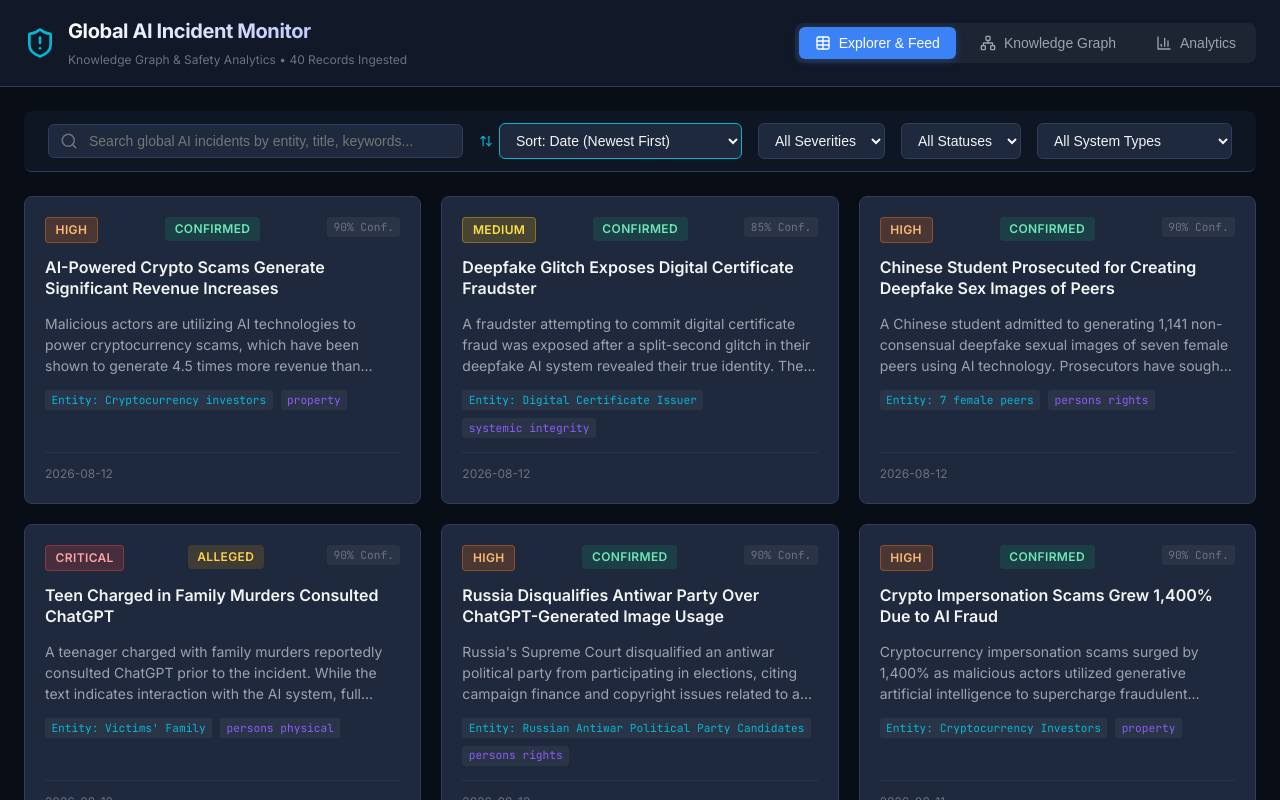
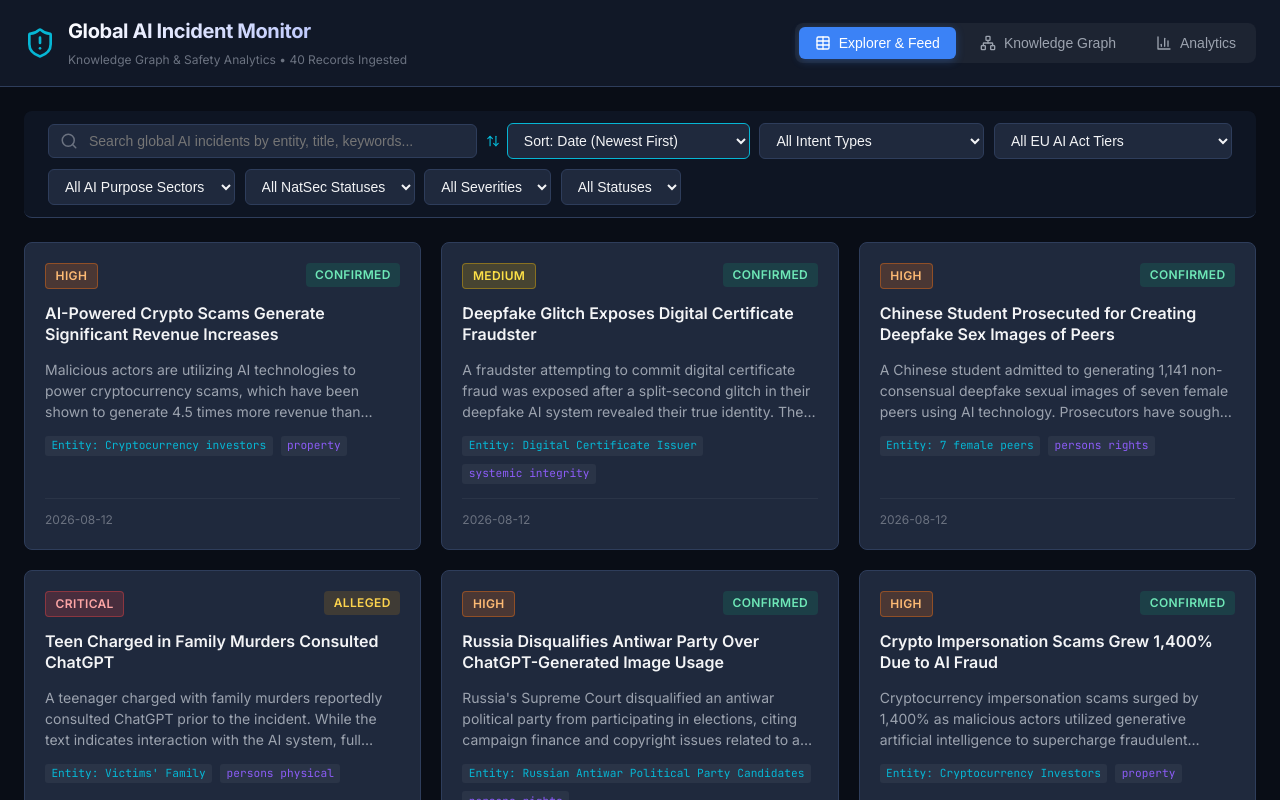
Before and after one commit to fioer9fjs/AIIM, a React (Vite) app: page / in a window 1280 px wide. Shown: the top 800 px of the page. Built offline with nearby package versions, Linux system fonts and the light colour scheme.

Commit message:
feat: implement MIT AI Risk Repository & AIID taxonomy extensions and filter controls

```diff
--- a/src/components/ExplorerView.tsx
+++ b/src/components/ExplorerView.tsx
@@ -1,5 +1,5 @@
 import React, { useState, useMemo } from 'react';
-import { Search, ArrowUpDown, GitCommit } from 'lucide-react';
+import { Search, ArrowUpDown, GitCommit, ShieldAlert, Zap } from 'lucide-react';
 import { AIIncident } from '../types/incident';
 
 interface ExplorerViewProps {
@@ -19,6 +19,10 @@
   const [severityFilter, setSeverityFilter] = useState<string>('all');
   const [statusFilter, setStatusFilter] = useState<string>('all');
   const [systemFilter, setSystemFilter] = useState<string>('all');
+  const [intentFilter, setIntentFilter] = useState<string>('all');
+  const [euFilter, setEuFilter] = useState<string>('all');
+  const [purposeFilter, setPurposeFilter] = useState<string>('all');
+  const [natsecFilter, setNatsecFilter] = useState<string>('all');
   const [sortBy, setSortBy] = useState<string>('date-desc');
 
   const filteredAndSortedIncidents = useMemo(() => {
@@ -32,8 +36,12 @@
       const matchesSeverity = severityFilter === 'all' || inc.severity === severityFilter;
       const matchesStatus = statusFilter === 'all' || inc.verification_status === statusFilter;
       const matchesSystem = systemFilter === 'all' || inc.system_classification === systemFilter;
+      const matchesIntent = intentFilter === 'all' || inc.intent === intentFilter;
+      const matchesEu = euFilter === 'all' || inc.eu_ai_act_tier === euFilter;
+      const matchesPurpose = purposeFilter === 'all' || inc.primary_purpose === purposeFilter;
+      const matchesNatsec = natsecFilter === 'all' || (natsecFilter === 'yes' ? inc.natsec_impact === true : inc.natsec_impact === false);
 
-      return matchesSearch && matchesSeverity && matchesStatus && matchesSystem;
+      return matchesSearch && matchesSeverity && matchesStatus && matchesSystem && matchesIntent && matchesEu && matchesPurpose && matchesNatsec;
     });
 
     return list.sort((a, b) => {
@@ -58,13 +66,13 @@
       }
       return 0;
     });
-  }, [incidents, search, severityFilter, statusFilter, systemFilter, sortBy]);
+  }, [incidents, search, severityFilter, statusFilter, systemFilter, intentFilter, euFilter, purposeFilter, natsecFilter, sortBy]);
 
   return (
     <div>
       {/* Controls / Filters & Sort */}
-      <div className="controls-bar" style={{ borderRadius: '8px', marginBottom: '1.5rem' }}>
-        <div className="search-input-wrapper">
+      <div className="controls-bar" style={{ borderRadius: '8px', marginBottom: '1.5rem', gap: '0.6rem', flexWrap: 'wrap' }}>
+        <div className="search-input-wrapper" style={{ minWidth: '240px' }}>
           <Search className="search-icon" />
           <input
             type="text"
@@ -94,6 +102,58 @@
           </select>
         </div>
 
+        {/* MIT & AIID Filters */}
+        <select
+          className="filter-select"
+          value={intentFilter}
+          onChange={(e) => setIntentFilter(e.target.value)}
+          title="Filter by Intent (MIT AI Risk Repository)"
+        >
+          <option value="all">All Intent Types</option>
+          <option value="intentional_misuse">Intentional Misuse</option>
+          <option value="unintentional_failure">Unintentional System Failure</option>
+        </select>
+
+        <select
+          className="filter-select"
+          value={euFilter}
+          onChange={(e) => setEuFilter(e.target.value)}
+          title="Filter by EU AI Act Risk Tier"
+        >
+          <option value="all">All EU AI Act Tiers</option>
+          <option value="prohibited">Prohibited / Unacceptable Risk</option>
+          <option value="high_risk">High Risk (Annex III)</option>
+          <option value="limited_risk">Limited Risk (Transparency)</option>
+          <option value="minimal_risk">Minimal Risk</option>
+        </select>
+
+        <select
+          className="filter-select"
+          value={purposeFilter}
+          onChange={(e) => setPurposeFilter(e.target.value)}
+          title="Filter by Primary AI Purpose"
+        >
+          <option value="all">All AI Purpose Sectors</option>
+          <option value="generative_content">Generative Content</option>
+          <option value="autonomous_mobility">Autonomous Mobility</option>
+          <option value="biometric_surveillance">Biometric Surveillance</option>
+          <option value="financial_fintech">Financial / Fintech</option>
+          <option value="healthcare_medical">Healthcare & Medical</option>
+          <option value="recruitment_hr">Recruitment & HR</option>
+          <option value="defense_national_security">Defense & NatSec</option>
+        </select>
+
+        <select
+          className="filter-select"
+          value={natsecFilter}
+          onChange={(e) => setNatsecFilter(e.target.value)}
+          title="Filter by National Security Impact"
+        >
+          <option value="all">All NatSec Statuses</option>
+          <option value="yes">NatSec Impact: Yes</option>
+          <option value="no">NatSec Impact: No</option>
+        </select>
+
         <select
           className="filter-select"
           value={severityFilter}
@@ -116,18 +176,6 @@
           <option value="alleged">Alleged</option>
           <option value="disputed">Disputed</option>
         </select>
-
-        <select
-          className="filter-select"
-          value={systemFilter}
-          onChange={(e) => setSystemFilter(e.target.value)}
-        >
-          <option value="all">All System Types</option>
-          <option value="autonomous_agent">Autonomous Agent</option>
-          <option value="general_purpose_model">General-Purpose Model</option>
-          <option value="high_risk_regulated">High-Risk Regulated</option>
-          <option value="dual_use_security">Dual-Use / Security</option>
-        </select>
       </div>
 
       {/* Grid of Incidents */}
@@ -137,15 +185,28 @@
             <div className="card-header">
               <span className={`badge badge-${inc.severity}`}>{inc.severity}</span>
               <span className={`badge badge-${inc.verification_status}`}>{inc.verification_status}</span>
-              <span className="confidence-tag" title="Extraction confidence">
-                {Math.round((inc.confidence_scores?.severity ?? 1.0) * 100)}% Conf.
-              </span>
+              {inc.eu_ai_act_tier && (
+                <span className="badge" style={{ backgroundColor: 'rgba(59, 130, 246, 0.2)', color: '#93c5fd' }}>
+                  EU: {inc.eu_ai_act_tier.replace('_', ' ')}
+                </span>
+              )}
+              {inc.natsec_impact && (
+                <span className="badge" style={{ backgroundColor: 'rgba(239, 68, 68, 0.25)', color: '#fca5a5', display: 'inline-flex', alignItems: 'center', gap: '0.2rem' }}>
+                  <ShieldAlert size={12} /> NatSec
+                </span>
+              )}
             </div>
 
             <h3 className="card-title">{inc.title}</h3>
             <p className="card-summary">{inc.summary}</p>
 
             <div style={{ display: 'flex', gap: '0.5rem', flexWrap: 'wrap' }}>
+              {inc.intent && (
+                <span className="confidence-tag" style={{ color: inc.intent === 'intentional_misuse' ? '#f87171' : '#a7f3d0' }}>
+                  <Zap size={11} style={{ marginRight: '3px' }} />
+                  {inc.intent.replace('_', ' ')}
+                </span>
+              )}
               <span className="confidence-tag" style={{ color: 'var(--accent-cyan)' }}>
                 {inc.affected_parties?.[0] ? `Entity: ${inc.affected_parties[0]}` : inc.system_classification.replace(/_/g, ' ')}
               </span>
--- a/src/components/IncidentDetailDrawer.tsx
+++ b/src/components/IncidentDetailDrawer.tsx
@@ -1,5 +1,5 @@
 import React from 'react';
-import { X, ExternalLink, ShieldCheck, AlertTriangle, GitFork } from 'lucide-react';
+import { X, ExternalLink, ShieldCheck, AlertTriangle, GitFork, ShieldAlert, Zap, Layers } from 'lucide-react';
 import { AIIncident, GraphEdge } from '../types/incident';
 
 interface IncidentDetailDrawerProps {
@@ -41,9 +41,19 @@
         </div>
 
         <div>
-          <div style={{ display: 'flex', gap: '0.5rem', marginBottom: '0.75rem' }}>
+          <div style={{ display: 'flex', gap: '0.5rem', flexWrap: 'wrap', marginBottom: '0.75rem' }}>
             <span className={`badge badge-${incident.severity}`}>{incident.severity}</span>
             <span className={`badge badge-${incident.verification_status}`}>{incident.verification_status}</span>
+            {incident.eu_ai_act_tier && (
+              <span className="badge" style={{ backgroundColor: 'rgba(59, 130, 246, 0.2)', color: '#93c5fd' }}>
+                EU: {incident.eu_ai_act_tier.replace('_', ' ')}
+              </span>
+            )}
+            {incident.natsec_impact && (
+              <span className="badge" style={{ backgroundColor: 'rgba(239, 68, 68, 0.25)', color: '#fca5a5', display: 'inline-flex', alignItems: 'center', gap: '0.2rem' }}>
+                <ShieldAlert size={12} /> NatSec Impact
+              </span>
+            )}
           </div>
           <h2 style={{ fontSize: '1.25rem', fontWeight: 700, lineHeight: 1.3 }}>{incident.title}</h2>
           <span style={{ fontSize: '0.8rem', color: 'var(--text-dim)' }}>Reported Date: {incident.date}</span>
@@ -72,6 +82,43 @@
           </div>
         )}
 
+        {/* MIT & AIID Extended Classification */}
+        {(incident.intent || incident.primary_purpose || incident.harm_type) && (
+          <div className="detail-section" style={{ borderColor: 'rgba(56, 189, 248, 0.3)' }}>
+            <h4 style={{ color: 'var(--accent-cyan)', display: 'flex', alignItems: 'center', gap: '0.4rem' }}>
+              <Layers size={14} /> MIT AI Risk & AIID Taxonomy Extensions
+            </h4>
+            <div style={{ display: 'grid', gridTemplateColumns: '1fr 1fr', gap: '0.75rem', fontSize: '0.8rem' }}>
+              {incident.intent && (
+                <div>
+                  <span style={{ color: 'var(--text-dim)' }}>Intent / Causality:</span>
+                  <div style={{ fontWeight: 600, color: incident.intent === 'intentional_misuse' ? '#f87171' : '#a7f3d0' }}>
+                    {incident.intent.replace(/_/g, ' ')}
+                  </div>
+                </div>
+              )}
+              {incident.primary_purpose && (
+                <div>
+                  <span style={{ color: 'var(--text-dim)' }}>Primary AI Purpose:</span>
+                  <div style={{ fontWeight: 600 }}>{incident.primary_purpose.replace(/_/g, ' ')}</div>
+                </div>
+              )}
+              {incident.harm_type && (
+                <div>
+                  <span style={{ color: 'var(--text-dim)' }}>CSET Harm Type:</span>
+                  <div style={{ fontWeight: 600, color: 'var(--accent-purple)' }}>{incident.harm_type.replace(/_/g, ' ')}</div>
+                </div>
+              )}
+              {incident.eu_ai_act_tier && (
+                <div>
+                  <span style={{ color: 'var(--text-dim)' }}>EU AI Act Tier:</span>
+                  <div style={{ fontWeight: 600, color: '#93c5fd' }}>{incident.eu_ai_act_tier.replace(/_/g, ' ')}</div>
+                </div>
+              )}
+            </div>
+          </div>
+        )}
+
         {/* Taxonomy Metadata Grid */}
         <div className="detail-section">
           <h4 style={{ display: 'flex', alignItems: 'center', gap: '0.4rem' }}>
@@ -82,14 +129,14 @@
               <span style={{ color: 'var(--text-dim)' }}>Lifecycle Phase:</span>
               <div style={{ fontWeight: 600 }}>{incident.lifecycle_phase.replace(/_/g, ' ')}</div>
               <span className="confidence-tag">
-                {(incident.confidence_scores?.lifecycle_phase ?? 1.0) * 100}% Conf.
+                {Math.round((incident.confidence_scores?.lifecycle_phase ?? 1.0) * 100)}% Conf.
               </span>
             </div>
             <div>
               <span style={{ color: 'var(--text-dim)' }}>System Classification:</span>
               <div style={{ fontWeight: 600 }}>{incident.system_classification.replace(/_/g, ' ')}</div>
               <span className="confidence-tag">
-                {(incident.confidence_scores?.system_classification ?? 1.0) * 100}% Conf.
+                {Math.round((incident.confidence_scores?.system_classification ?? 1.0) * 100)}% Conf.
               </span>
             </div>
             <div>
@@ -98,14 +145,14 @@
                 {incident.root_cause_category} {incident.root_cause_subtype ? `(${incident.root_cause_subtype})` : ''}
               </div>
               <span className="confidence-tag">
-                {(incident.confidence_scores?.root_cause_category ?? 1.0) * 100}% Conf.
+                {Math.round((incident.confidence_scores?.root_cause_category ?? 1.0) * 100)}% Conf.
               </span>
             </div>
             <div>
               <span style={{ color: 'var(--text-dim)' }}>Harm Domain (OECD):</span>
               <div style={{ fontWeight: 600 }}>{incident.harm_domain.replace(/_/g, ' ')}</div>
               <span className="confidence-tag">
-                {(incident.confidence_scores?.harm_domain ?? 1.0) * 100}% Conf.
+                {Math.round((incident.confidence_scores?.harm_domain ?? 1.0) * 100)}% Conf.
               </span>
             </div>
           </div>
@@ -139,7 +186,9 @@
                       <span style={{ fontWeight: 600 }}>{edge.relation_type.replace(/_/g, ' ')}</span>
                       <span>{otherId}</span>
                     </div>
-                    <p style={{ color: 'var(--text-muted)', marginTop: '0.2rem' }}>{edge.description}</p>
+                    <div style={{ fontSize: '0.75rem', color: 'var(--text-muted)', marginTop: '2px' }}>
+                      {edge.description}
+                    </div>
                   </div>
                 );
               })}
@@ -149,22 +198,15 @@
 
         {/* Source URLs */}
         <div className="detail-section">
-          <h4>Verified News Sources</h4>
-          <div style={{ display: 'flex', flexDirection: 'column', gap: '0.35rem' }}>
+          <h4>Source Evidence URLs</h4>
+          <div style={{ display: 'flex', flexDirection: 'column', gap: '0.4rem', fontSize: '0.8rem' }}>
             {incident.source_urls.map((url, idx) => (
               <a
                 key={idx}
                 href={url}
                 target="_blank"
                 rel="noreferrer"
-                style={{
-                  color: 'var(--accent-blue)',
-                  fontSize: '0.8rem',
-                  display: 'inline-flex',
-                  alignItems: 'center',
-                  gap: '0.3rem',
-                  textDecoration: 'none'
-                }}
+                style={{ color: 'var(--accent-blue)', display: 'flex', alignItems: 'center', gap: '0.3rem', overflow: 'hidden', textOverflow: 'ellipsis', whiteSpace: 'nowrap' }}
               >
                 <ExternalLink size={12} /> {url}
               </a>
```
Also changed, not shown: src/types/incident.ts (+43 -9 lines), 2 other files (tests, documents, lock files or other folders).
